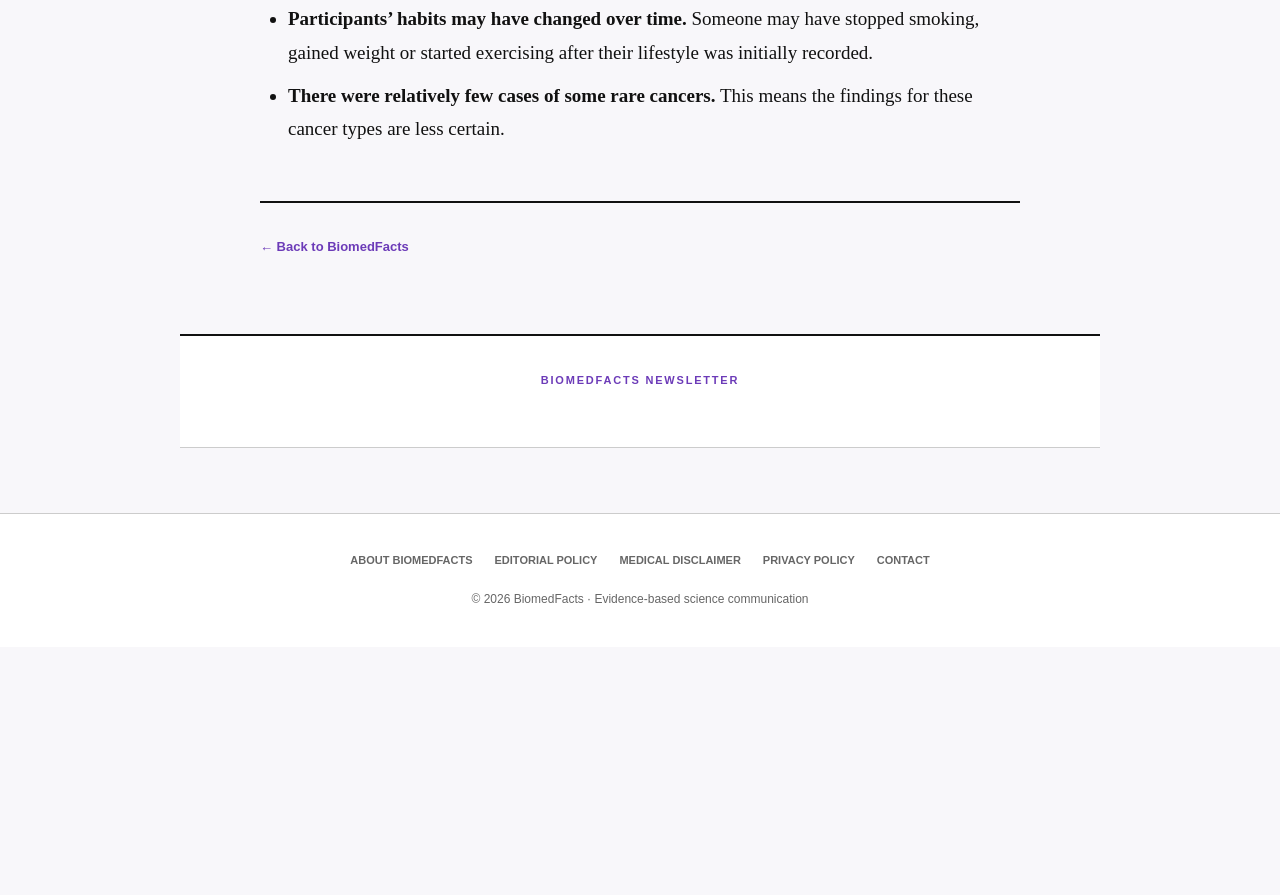
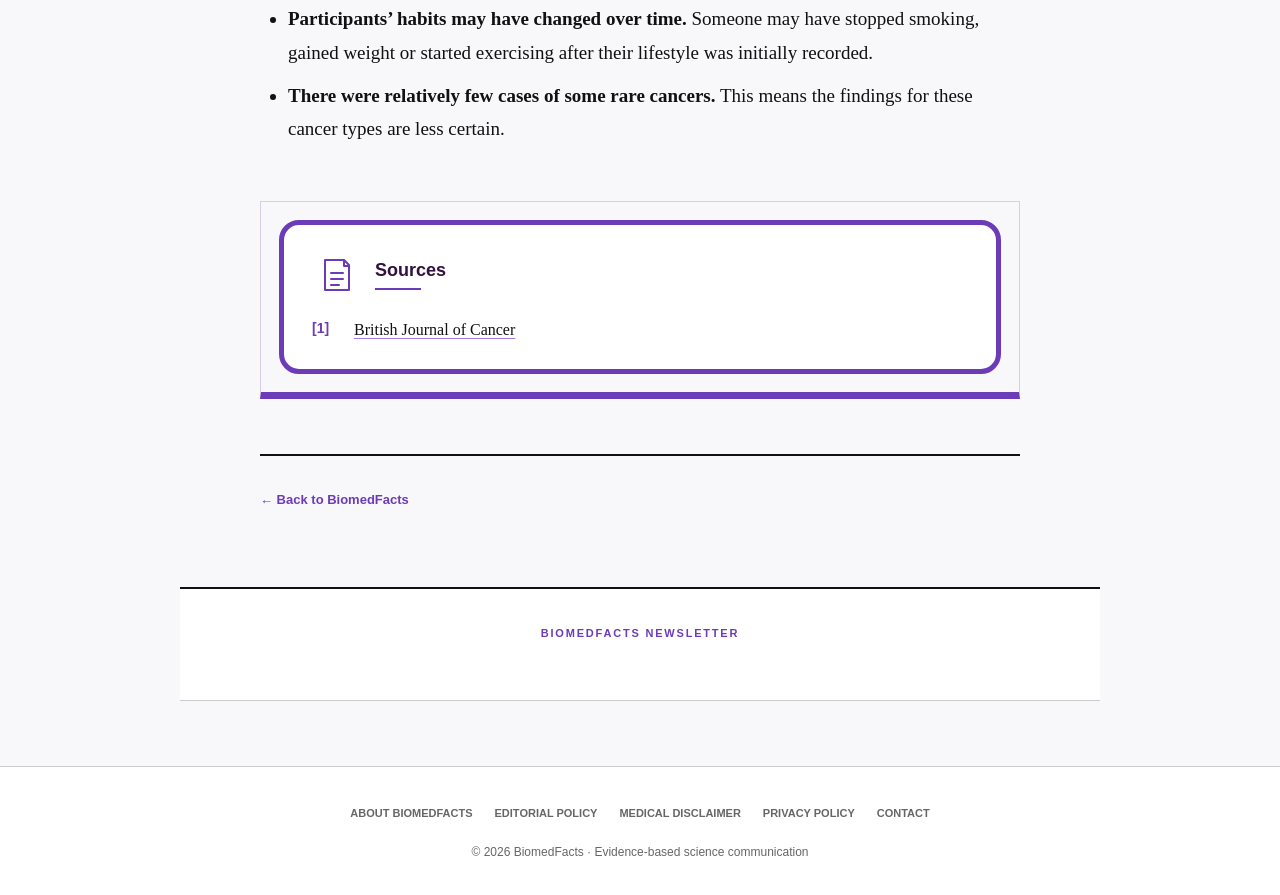
Before and after one commit to BiomedFacts/BiomedFacts, a Jekyll site: the page built from en/_posts/2026-09-16-cancer-5-habits-linked-to-up-to-an-88percent-lower-relative-risk-in-a-new-study.md, in a window 1280 px wide and 900 px high, scrolled down 4765 px. Shown: the top 895 px of the window. Built offline with Jekyll 4.4.1, drawn with Linux system fonts in a browser that asks for light colours; before the commit the page ends 5412 px from its top, so only the background shows below that.

Commit message:
Update en/_posts/2026-09-16-cancer-5-habits-linked-to-up-to-an-88percent-lower-relative-risk-in-a-new-study.md (via Pages CMS)

```diff
--- a/en/_posts/2026-09-16-cancer-5-habits-linked-to-up-to-an-88percent-lower-relative-risk-in-a-new-study.md
+++ b/en/_posts/2026-09-16-cancer-5-habits-linked-to-up-to-an-88percent-lower-relative-risk-in-a-new-study.md
@@ -20,6 +20,9 @@ overview: A large prospective study involving 287,745 participants found that
   diet, physical activity, and body weight. However, as an observational study,
   the findings demonstrate an association rather than causation and do not
   establish that adopting these habits guarantees cancer prevention.
+sources:
+  - reference: "British Journal of Cancer "
+    url: https://www.nature.com/articles/s41416-026-03613-9
 ---
 Cancer remains a major public health concern, with the number of cancer cases worldwide estimated to reach **28.4 million by 2040**. [Lifestyle factors](https://biomedfacts.com/en/health/2026/09/12/how-to-reduce-your-cancer-risk-5-practical-science-based-steps.html), including smoking, physical activity, diet, alcohol consumption and body mass index (BMI), have been identified as important modifiable risk factors for cancer.
 
```
